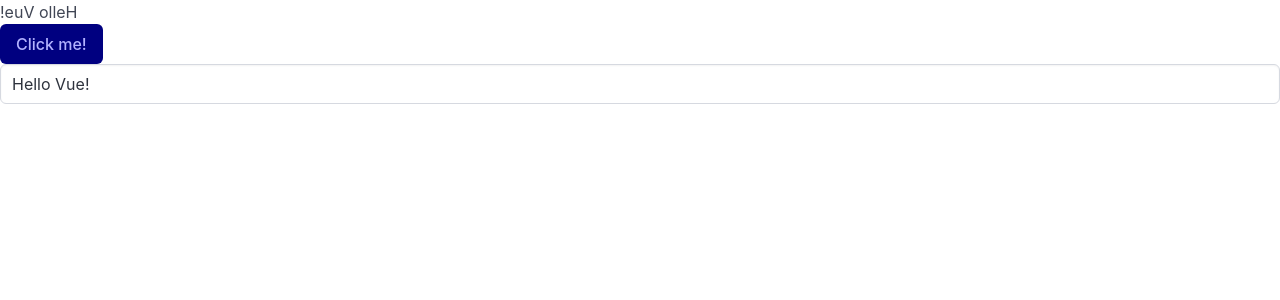
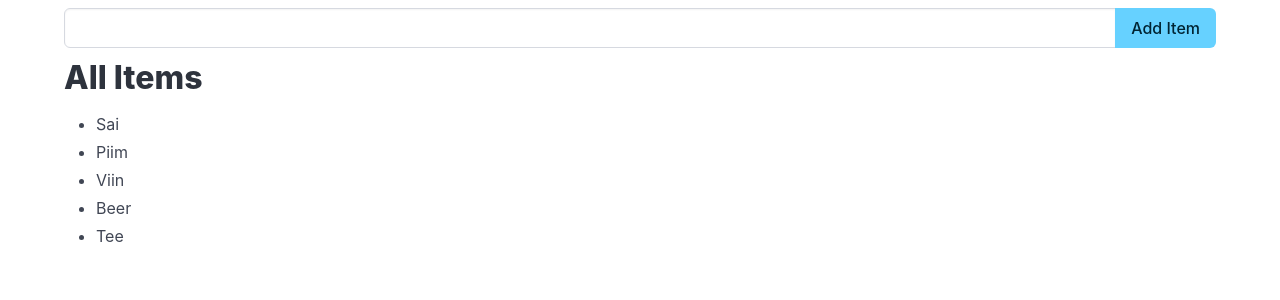
Before and after one commit to v4ler1e/learnnode1, a Vue app: page / in a window 1280 px wide. Shown: the top 300 px of the page. Built offline with nearby package versions, Linux system fonts and the light colour scheme.

Commit message:
Add todo list

```diff
--- a/src/App.vue
+++ b/src/App.vue
@@ -1,15 +1,35 @@
 <script setup>
 import { ref } from 'vue';
+let items = ref(['Sai', 'Piim', 'Viin' , 'Beer', 'Tee']);
+let newItem = ref('');
 
-let message = ref('Hello Vue!');
-
-
+function add() {
+    if(newItem.value.trim() !== '') {
+    items.value.push(newItem.value.trim());
+    }
+    newItem.value = '';
+}
 </script>
 
 <template>
-    <h1>{{ message.split('').reverse().join('') }}</h1>
-    <button class="button is-primary" @click="message = 'Tello TA24B!'">Click me!</button>
-    <input class="input" v-model="message">
+    <div class="container">
+        <div class="field has-addons mt-2">
+            <div class="control is-expanded">
+                <input v-model="newItem" class="input" type="text" @keypress.enter="add">
+            </div>
+            <div class="control">
+                <button class="button is-info" @click="add">
+                    Add Item
+                </button>
+            </div>
+        </div>
+            <div class="content">
+                <h1>All Items</h1>
+                    <ul>
+                        <li v-for="item in items">{{ item }}</li>
+                    </ul>
+            </div>
+    </div>
 </template>
 
 <style>
```
